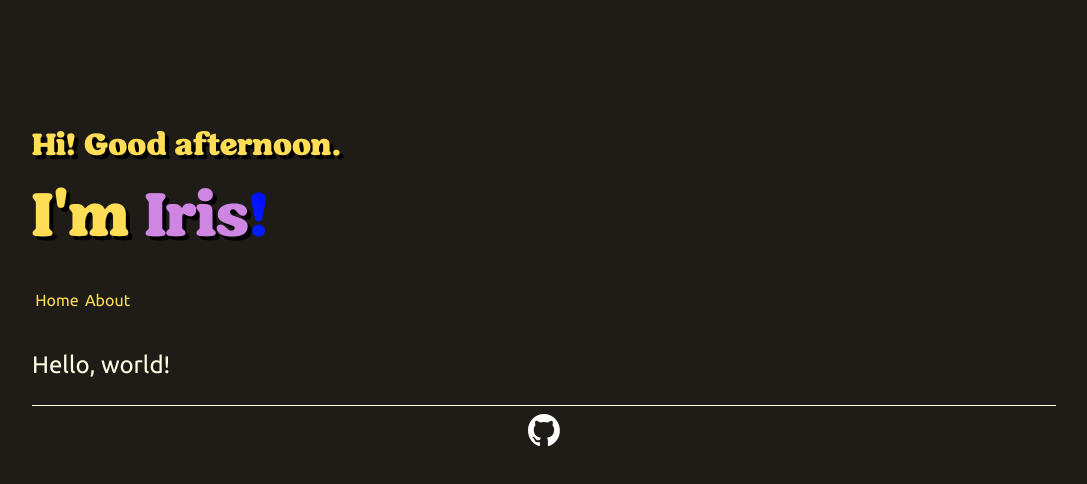
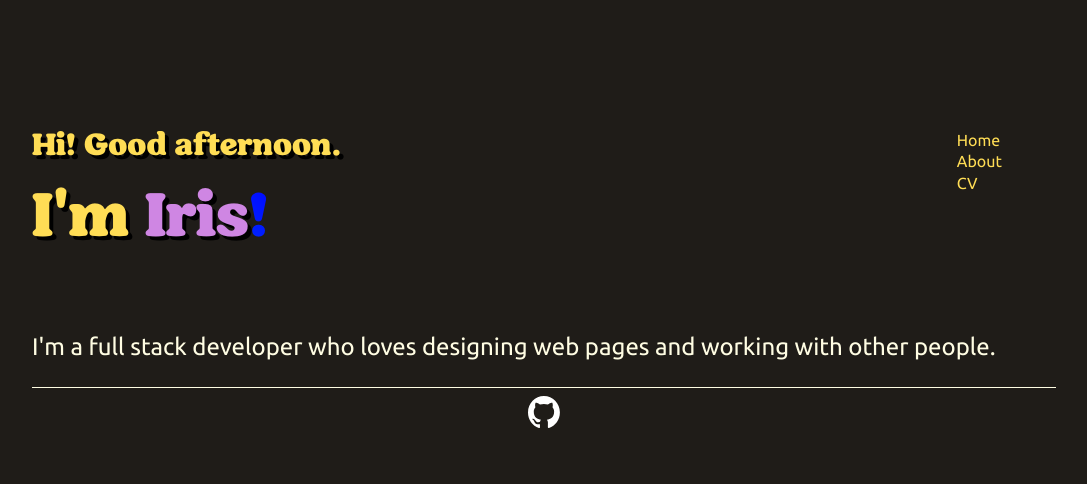
Before and after one commit to eyemotif/cv, a Vue app: page / in a window 1280 px wide. Shown: the top 484 px of the page, without its empty margins (96-1183 px from the left). Built offline with nearby package versions, Linux system fonts and the light colour scheme.

Commit message:
Add a cool float for links
Start writing actual content in HomeView

```diff
--- a/src/App.vue
+++ b/src/App.vue
@@ -29,21 +29,23 @@ const greeting = 'Hi! ' + (() => {
 
 <template>
   <header>
-    <section class="welcome">
+    <section class="left welcome">
       <p class="greet">{{ greeting }}</p>
       <p>I'm <span class="iris">Iris</span><span class="rainbow">!</span>
       </p>
     </section>
-    <section>
+    <section class="right">
       <nav>
         <RouterLink :to="{ name: 'home' }">Home</RouterLink>
         <RouterLink :to="{ name: 'about' }">About</RouterLink>
+        <RouterLink :to="{ name: 'not-found' }">CV</RouterLink>
       </nav>
     </section>
   </header>
 
   <br>
 
+  <!-- #content needed for FooterController -->
   <section id="content">
     <FadeController>
       <RouterView />
@@ -60,6 +62,10 @@ const greeting = 'Hi! ' + (() => {
 </template>
 
 <style scoped>
+header {
+  overflow: auto;
+}
+
 header p {
   margin-top: 0;
   margin-bottom: 0.5em;
@@ -67,6 +73,7 @@ header p {
 
 header nav>* {
   margin: 0.2em;
+  display: block;
 }
 
 header .welcome {
@@ -74,6 +81,16 @@ header .welcome {
   text-shadow: 0.25rem 0.25rem black;
   font-size: 4rem;
   color: #FFDD55;
+}
+
+header .left {
+  float: left;
+  width: 90%
+}
+
+header .right {
+  float: right;
+  width: 10%;
 }
 
 header .greet {
@@ -88,6 +105,7 @@ header .rainbow {
   text-shadow: none;
 }
 
+
 footer {
   width: 80%;
   text-align: center;
@@ -98,14 +116,6 @@ footer hr {
   border-width: 0;
   color: var(--main-fore-color);
   background-color: var(--main-fore-color);
-
-  /* --mask:
-    radial-gradient(3.75px at 50% 5.25px, #000 99%, #0000 101%) calc(50% - 6px) 0/12px 51% repeat-x,
-    radial-gradient(3.75px at 50% -2.25px, #0000 99%, #000 101%) 50% 3px/12px calc(51% - 3px) repeat-x,
-    radial-gradient(3.75px at 50% calc(100% - 5.25px), #000 99%, #0000 101%) calc(50% - 6px) 100%/12px 51% repeat-x,
-    radial-gradient(3.75px at 50% calc(100% + 2.25px), #0000 99%, #000 101%) 50% calc(100% - 3px)/12px calc(51% - 3px) repeat-x;
-  -webkit-mask: var(--mask);
-  mask: var(--mask); */
 }
 
 footer .icon {
--- a/src/views/HomeView.vue
+++ b/src/views/HomeView.vue
@@ -2,7 +2,7 @@
 </script>
 
 <template>
-    <p>Hello, world!</p>
+    <p>I'm a full stack developer who loves designing web pages and working with other people.</p>
 </template>
 
 <style scoped>
```
Also changed, not shown: tsconfig.node.json (+9 -2 lines), src/assets/github-mark-white.svg, 1 other file (tests, documents, lock files or other folders).
